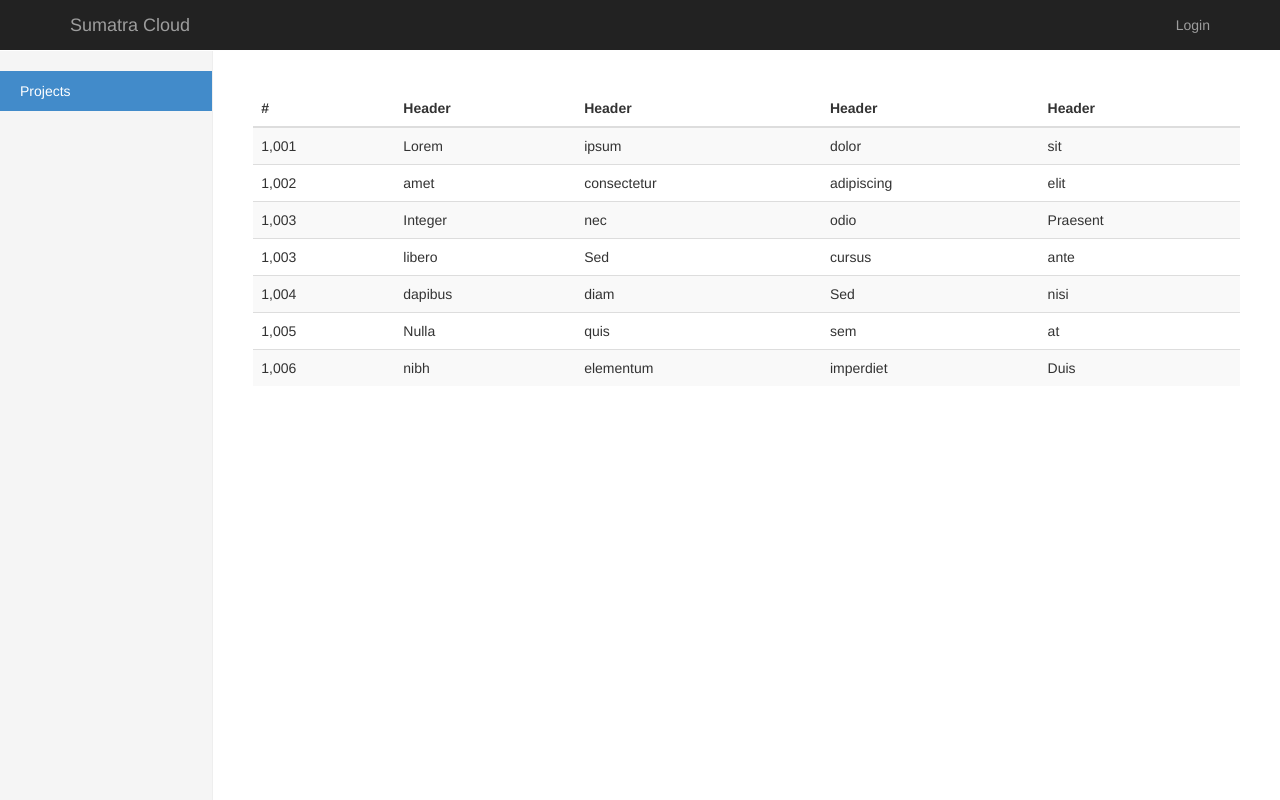
After one commit to wd15/sumatra-cloud, a Flask app: a page that uses app/templates/base.html in a window 1280 px wide. The commit adds this page. Run offline with Flask 2, Linux system fonts and the light colour scheme; some libraries are stand-ins or nearby versions.

Commit message:
Login with an OpenID now works.

```diff
--- a/app/models/project_model.py
+++ b/app/models/project_model.py
@@ -1,6 +1,7 @@
 from .. import db
 
 class ProjectModel(db.Model):
-    d = db.Column(db.Integer, primary_key=True)
+    __tablename__ = 'project'
+    id = db.Column(db.Integer, primary_key=True)
     user_id = db.Column(db.Integer, db.ForeignKey('user.id'))
     name = db.Column(db.String(300))
--- a/app/templates/base.html
+++ b/app/templates/base.html
@@ -42,7 +42,12 @@
         </div>
         <div id="navbar" class="navbar-collapse collapse">
           <ul class="nav navbar-nav navbar-right">
+            {% if g.user.is_anonymous() %}
             <li><a href="{{ url_for('login_view') }}">Login</a></li>
+            {% else %}
+            <li><a href="{{ url_for('user_view', user=g.user.nickname) }}">{{ g.user.nickname }}</a></li>
+            <li><a href="{{ url_for('logout_view') }}">Logout</a></li>
+            {% endif %}
           </ul>
         </div>
       </div>
@@ -51,11 +56,11 @@
     {% block content %}
     {% endblock %}
 
-    <div class="container">
-      <footer>
-        <p>Daniel Wheeler 2014</p>
-      </footer>
-    </div>
+    <!-- <div class="container"> -->
+    <!--   <footer> -->
+    <!--     <p>Daniel Wheeler 2014</p> -->
+    <!--   </footer> -->
+    <!-- </div> -->
 
     <!-- Bootstrap core JavaScript
     ================================================== -->
--- /dev/null
+++ b/app/templates/user.html
@@ -0,0 +1,94 @@
+{% extends "base.html" %}
+
+{% block navbarright %}
+<div id="navbar" class="navbar-collapse collapse">
+  <ul class="nav navbar-nav navbar-right">
+    <li><a href="#">Settings</a></li>
+  </ul>
+  <form class="navbar-form navbar-right">
+    <input type="text" class="form-control" placeholder="Search...">
+  </form>
+</div>
+{% endblock %}
+
+{% block content %}
+
+<div class="container-fluid">
+
+  <div class="row">
+    <div class="col-sm-3 col-md-2 sidebar">
+      <ul class="nav nav-sidebar">
+        <li class="active"><a href="#">Projects<span class="sr-only">(current)</span></a></li>
+      </ul>
+    </div>
+
+    <div class="col-sm-9 col-sm-offset-3 col-md-10 col-md-offset-2 main">
+      <h1 class="Records"></h1>
+      <div class="table-responsive">
+        <table class="table table-striped">
+          <thead>
+            <tr>
+              <th>#</th>
+              <th>Header</th>
+              <th>Header</th>
+              <th>Header</th>
+              <th>Header</th>
+            </tr>
+          </thead>
+          <tbody>
+            <tr>
+              <td>1,001</td>
+              <td>Lorem</td>
+              <td>ipsum</td>
+              <td>dolor</td>
+              <td>sit</td>
+            </tr>
+            <tr>
+              <td>1,002</td>
+              <td>amet</td>
+              <td>consectetur</td>
+              <td>adipiscing</td>
+              <td>elit</td>
+            </tr>
+            <tr>
+              <td>1,003</td>
+              <td>Integer</td>
+              <td>nec</td>
+              <td>odio</td>
+              <td>Praesent</td>
+            </tr>
+            <tr>
+              <td>1,003</td>
+              <td>libero</td>
+              <td>Sed</td>
+              <td>cursus</td>
+              <td>ante</td>
+            </tr>
+            <tr>
+              <td>1,004</td>
+              <td>dapibus</td>
+              <td>diam</td>
+              <td>Sed</td>
+              <td>nisi</td>
+            </tr>
+            <tr>
+              <td>1,005</td>
+              <td>Nulla</td>
+              <td>quis</td>
+              <td>sem</td>
+              <td>at</td>
+            </tr>
+            <tr>
+              <td>1,006</td>
+              <td>nibh</td>
+              <td>elementum</td>
+              <td>imperdiet</td>
+              <td>Duis</td>
+            </tr>
+          </tbody>
+        </table>
+      </div>
+    </div>
+  </div>
+</div>
+{% endblock %}
--- a/app/views/__init__.py
+++ b/app/views/__init__.py
@@ -1,30 +1,67 @@
-from app import app
-from flask import url_for, redirect, flash, render_template
-
+from app import app, oid, lm, db
+from flask import url_for, redirect, render_template, g, session, flash, request
+from flask.ext.login import login_user, current_user, login_required, logout_user
 
 from ..forms import LoginForm
-
+from ..models import UserModel
 
 @app.route('/')
 @app.route('/index')
 def index_view():
-    return render_template('index.html', login_url=url_for('login_view'))
+    return render_template('index.html')
 
 @app.route('/login', methods=['GET', 'POST'])
+@oid.loginhandler
 def login_view():
+    # import pdb; pdb.set_trace()
+    if g.user is not None and g.user.is_authenticated():
+        return redirect(url_for('user_view', user=g.user.nickname))
     form = LoginForm()
-    print 'form.validate_on_submit()',form.validate_on_submit()
     if form.validate_on_submit():
-        flash('Login requested for OpenID="%s", remember_me=%s' %
-        (form.openid.data, str(form.remember_me.data)))
-        return redirect(url_for('project_view'))
-    else:
-        return render_template('login.html', form=form)
+        session['remember_me'] = form.remember_me.data
+        return oid.try_login(form.openid.data, ask_for=['nickname', 'email'])
+    return render_template('login.html',
+                           form=form,
+                           providers=app.config['OPENID_PROVIDERS'])
 
-@app.route('/project')
-def project_view():
-    return render_template('project.html')
+@lm.user_loader
+def load_user(id):
+    return UserModel.query.get(int(id))
+
+@oid.after_login
+def after_login(resp):
+    if resp.email is None or resp.email == "":
+        flash('Invalid login. Please try again.')
+        return redirect(url_for('login_view'))
+    user = UserModel.query.filter_by(email=resp.email).first()
+    if user is None:
+        nickname = resp.nickname
+        if nickname is None or nickname == "":
+            nickname = resp.email.split('@')[0]
+        user = UserModel(nickname=nickname, email=resp.email)
+        db.session.add(user)
+        db.session.commit()
+    remember_me = False
+    if 'remember_me' in session:
+        remember_me = session['remember_me']
+        session.pop('remember_me', None)
+    login_user(user, remember=remember_me)
+    return redirect(request.args.get('next') or url_for('index'))
+
+@app.before_request
+def before_request():
+    g.user = current_user
+
+@login_required
+@app.route('/<user>')
+def user_view(user):
+    return render_template('user.html')
 
 @app.route('/learn')
 def learn_view():
     return redirect(url_for('index_view'))
+
+@app.route('/logout')
+def logout_view():
+    logout_user()
+    return redirect(url_for('index_view'))
--- a/config.py
+++ b/config.py
@@ -10,3 +10,7 @@ SECRET_KEY = '33stanlake#'
 DEBUG = True
 
 APP_TITLE = 'Sumatra Cloud'
+
+OPENID_PROVIDERS = [
+    {'name': 'Google', 'url': 'https://www.google.com/accounts/o8/id'},
+    {'name': 'MyOpenID', 'url': 'https://www.myopenid.com'}]
```
Also changed, not shown: app/__init__.py (+12 -5 lines), app/models/user_model.py (+18 -2 lines), app/templates/login.html (+29 -3 lines), create_data.py (deleted, +0 -16 lines).
